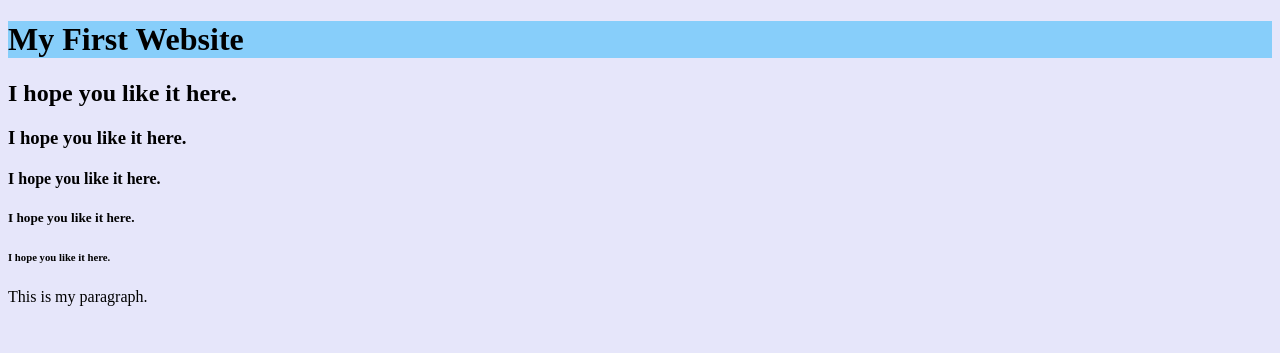
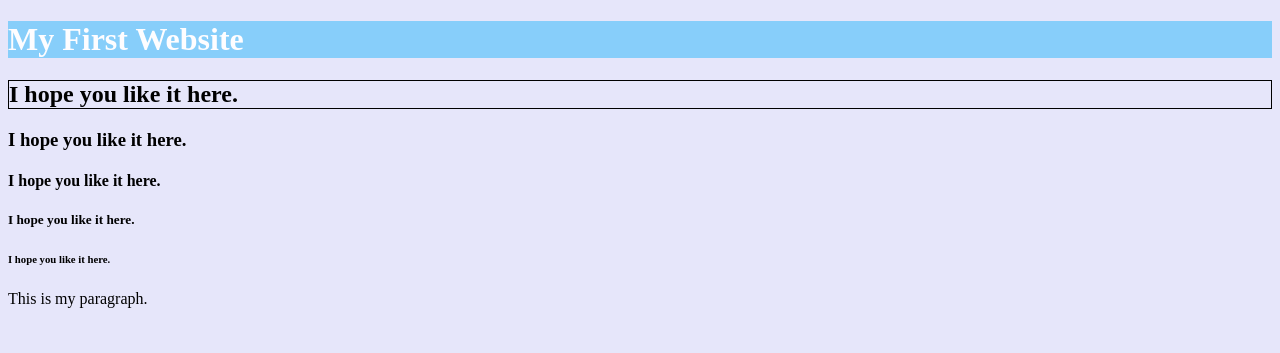
Before and after one commit to niangnia/InteractionDesign2023, a plain HTML site: page Practice1.html in a window 1280 px wide. Shown: the top 353 px of the page. Drawn offline with Linux system fonts and the light colour scheme.

Commit message:
Update Practice1.html

```diff
--- a/Practice1.html
+++ b/Practice1.html
@@ -5,8 +5,8 @@
   <title>My Web Page</title>
 </head>
 <body style="background-color: lavender;">
-  <h1 style="background-color: lightskyblue;">My First Website</h1>
-  <h2>I hope you like it here.</h2>
+  <h1 style="background-color:lightskyblue; color:#fefdff;”;">My First Website</h1>
+  <h2 style="border-style:solid; border-width:1px;">I hope you like it here.</h2>
   <h3>I hope you like it here.</h3>
   <h4>I hope you like it here.</h4>
   <h5>I hope you like it here.</h5>
```
